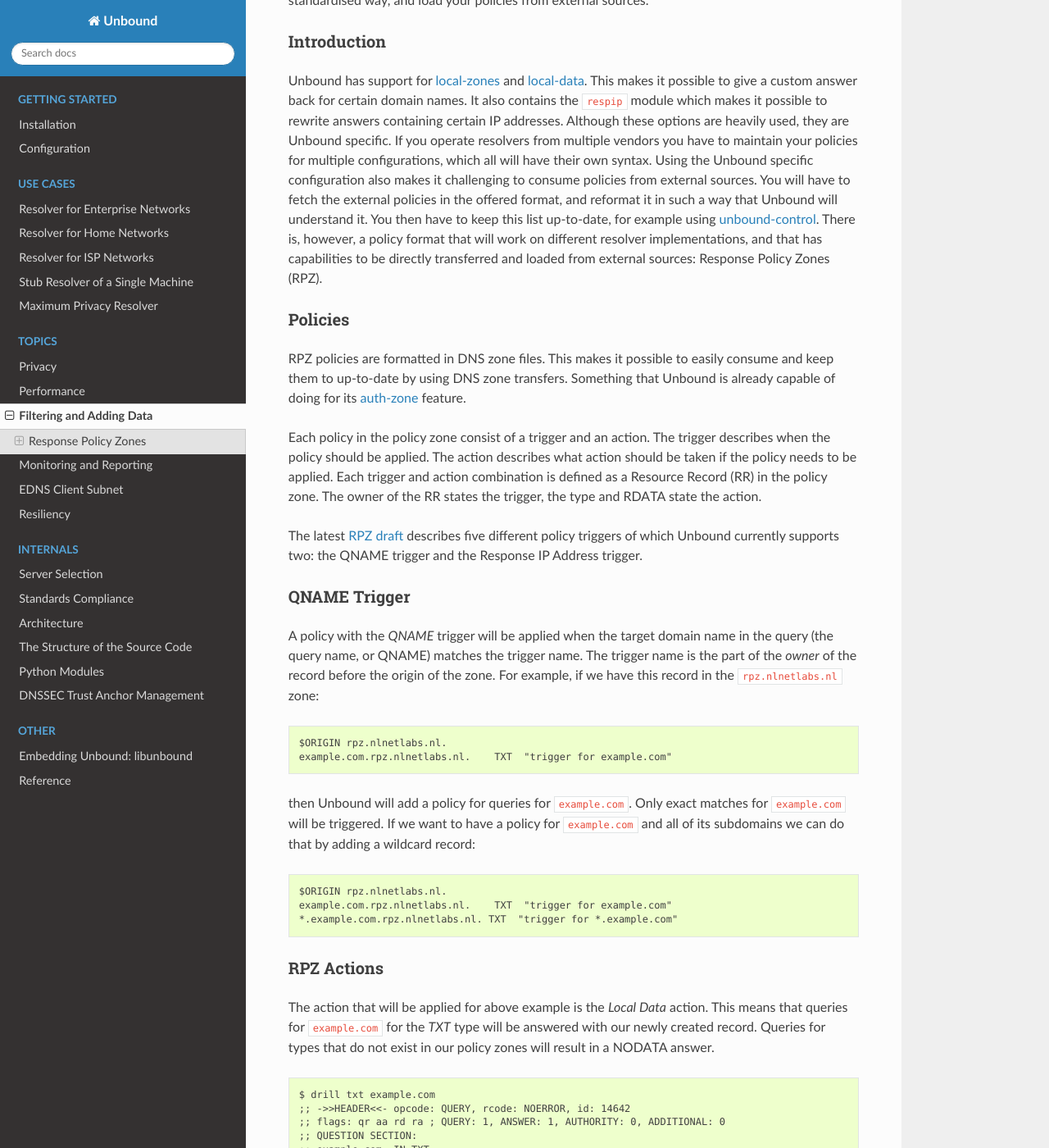
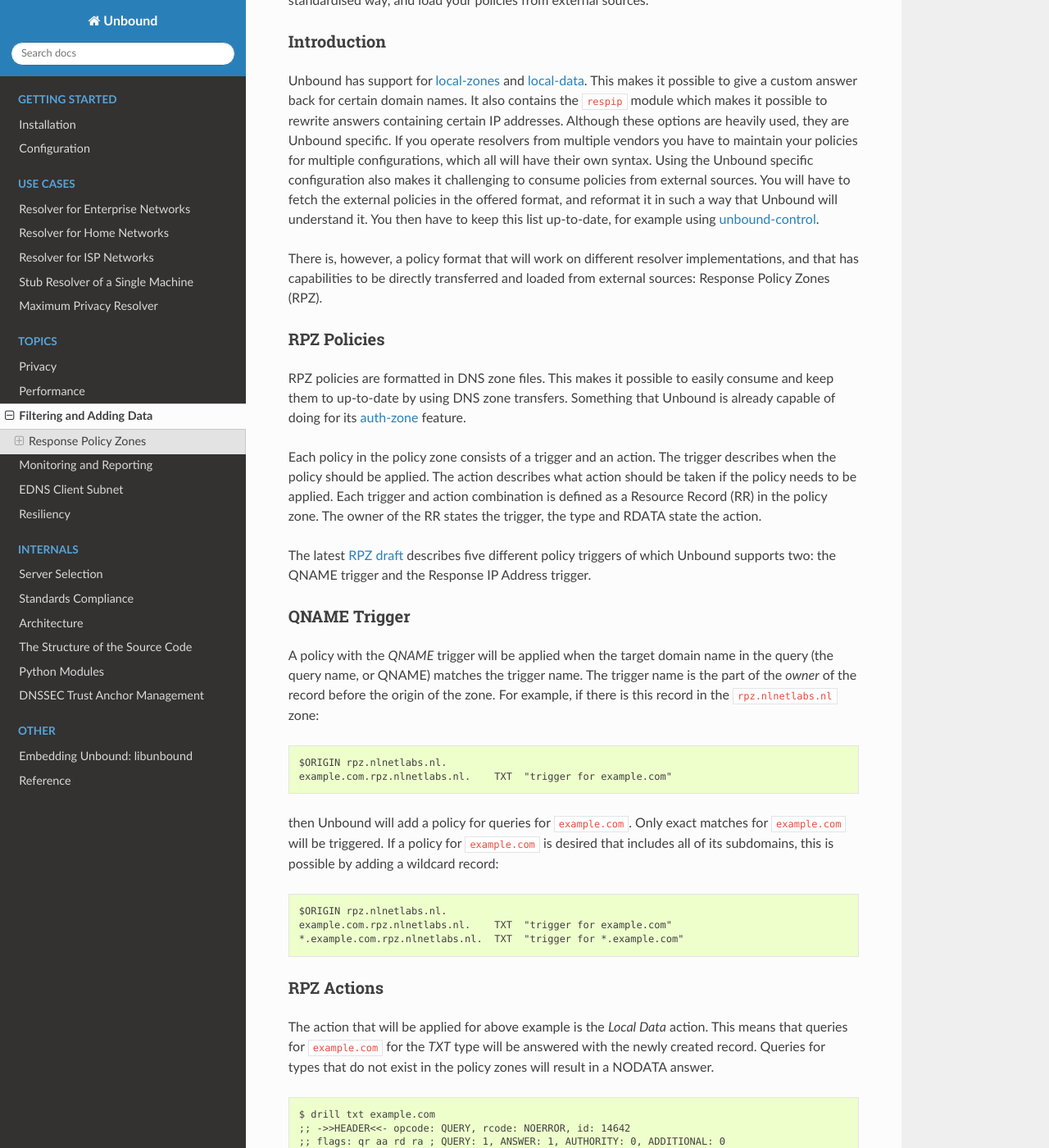
Before and after one commit to NLnetLabs/unbound-manual, a Sphinx documentation site: the page built from source/topics/filtering.rst, in a window 1280 px wide and 1400 px high, scrolled down 251 px. Shown: the whole window at 82% size. Built offline with Sphinx 7.4.7 and the Read the Docs theme 2.0.0, drawn with Linux system fonts in a browser that asks for light colours; some of the changed text lies outside the part shown.

Commit message:
Fix typos, change "we" references, formatting

```diff
--- a/source/topics/filtering.rst
+++ b/source/topics/filtering.rst
@@ -29,20 +29,21 @@
 policies in the offered format, and reformat it in such a way that Unbound will
 understand it. You then have to keep this list up-to-date, for example using
 `unbound-control
-<https://nlnetlabs.nl/documentation/unbound/unbound-control/>`_. There is,
-however, a policy format that will work on different resolver implementations,
-and that has capabilities to be directly transferred and loaded from external
-sources: Response Policy Zones (RPZ).
+<https://nlnetlabs.nl/documentation/unbound/unbound-control/>`_.
 
-Policies
-""""""""
+There is, however, a policy format that will work on different resolver
+implementations, and that has capabilities to be directly transferred and loaded
+from external sources: Response Policy Zones (RPZ).
+
+RPZ Policies
+""""""""""""
 
 RPZ policies are formatted in DNS zone files. This makes it possible to easily
 consume and keep them to up-to-date by using DNS zone transfers. Something that
 Unbound is already capable of doing for its `auth-zone
 <https://nlnetlabs.nl/documentation/unbound/unbound.conf/#master>`_ feature.
 
-Each policy in the policy zone consist of a trigger and an action. The trigger
+Each policy in the policy zone consists of a trigger and an action. The trigger
 describes when the policy should be applied. The action describes what action
 should be taken if the policy needs to be applied. Each trigger and action
 combination is defined as a Resource Record (RR) in the policy zone. The owner
@@ -50,8 +51,8 @@
 
 The latest `RPZ draft
 <https://tools.ietf.org/html/draft-vixie-dnsop-dns-rpz-00>`_ describes five
-different policy triggers of which Unbound currently supports two: the QNAME
-trigger and the Response IP Address trigger.
+different policy triggers of which Unbound supports two: the QNAME trigger and
+the Response IP Address trigger.
 
 QNAME Trigger
 """""""""""""
@@ -59,7 +60,7 @@
 A policy with the *QNAME* trigger will be applied when the target domain name in
 the query (the query name, or QNAME) matches the trigger name. The trigger name
 is the part of the *owner* of the record before the origin of the zone. For
-example, if we have this record in the ``rpz.nlnetlabs.nl`` zone:
+example, if there is this record in the ``rpz.nlnetlabs.nl`` zone:
 
 .. code-block:: text
 
@@ -67,22 +68,22 @@
   example.com.rpz.nlnetlabs.nl.    TXT  "trigger for example.com"
 
 then Unbound will add a policy for queries for ``example.com``. Only exact
-matches for ``example.com`` will be triggered. If we want to have a policy for
-``example.com`` and all of its subdomains we can do that by adding a wildcard
-record:
+matches for ``example.com`` will be triggered. If a policy for ``example.com``
+is desired that includes all of its subdomains, this is possible by adding a
+wildcard record:
 
 .. code-block:: text
 
   $ORIGIN rpz.nlnetlabs.nl.
   example.com.rpz.nlnetlabs.nl.    TXT  "trigger for example.com"
-  *.example.com.rpz.nlnetlabs.nl. TXT  "trigger for *.example.com"
+  *.example.com.rpz.nlnetlabs.nl.  TXT  "trigger for *.example.com"
 
 RPZ Actions
 """""""""""
 
 The action that will be applied for above example is the *Local Data* action.
 This means that queries for ``example.com`` for the *TXT* type will be answered
-with our newly created record. Queries for types that do not exist in our policy
+with the newly created record. Queries for types that do not exist in the policy
 zones will result in a NODATA answer.
 
 .. code-block:: text
@@ -104,7 +105,7 @@
 
   ;; ANSWER SECTION:
 
-Other RPZ actions that are supported by Unbound are: the *NXDOMAIN*, *NODATA*,
+Other RPZ actions that are supported by Unbound are the *NXDOMAIN*, *NODATA*,
 *PASSTHRU*, and *DROP* actions. All of these actions are defined by having a
 CNAME to a specific name. A policy for the NXDOMAIN action is created by having
 a CNAME to the root:
@@ -128,17 +129,17 @@
 
 The CNAME targets for the other RPZ actions are:
 
-+----------+---------------------+
-|  Action  |  RR type and RDATA  |
-+==========+=====================+
-| NXDOMAIN | CNAME .             |
-+----------+---------------------+
-| NODATA   | CNAME \*.           |
-+----------+---------------------+
-| PASSTHRU | CNAME rpz-passthru. |
-+----------+---------------------+
-| DROP     | CNAME rpz-drop.     |
-+----------+---------------------+
++--------------+-------------------------+
+|    Action    |    RR type and RDATA    |
++==============+=========================+
+| ``NXDOMAIN`` | ``CNAME .``             |
++--------------+-------------------------+
+| ``NODATA``   | ``CNAME *.``            |
++--------------+-------------------------+
+| ``PASSTHRU`` | ``CNAME rpz-passthru.`` |
++--------------+-------------------------+
+| ``DROP``     | ``CNAME rpz-drop.``     |
++--------------+-------------------------+
 
 The NODATA action is self-explanatory. The DROP action will simply ignore (drop)
 the query. The PASSTHRU action makes it possible to exclude a domain, or IP
```
